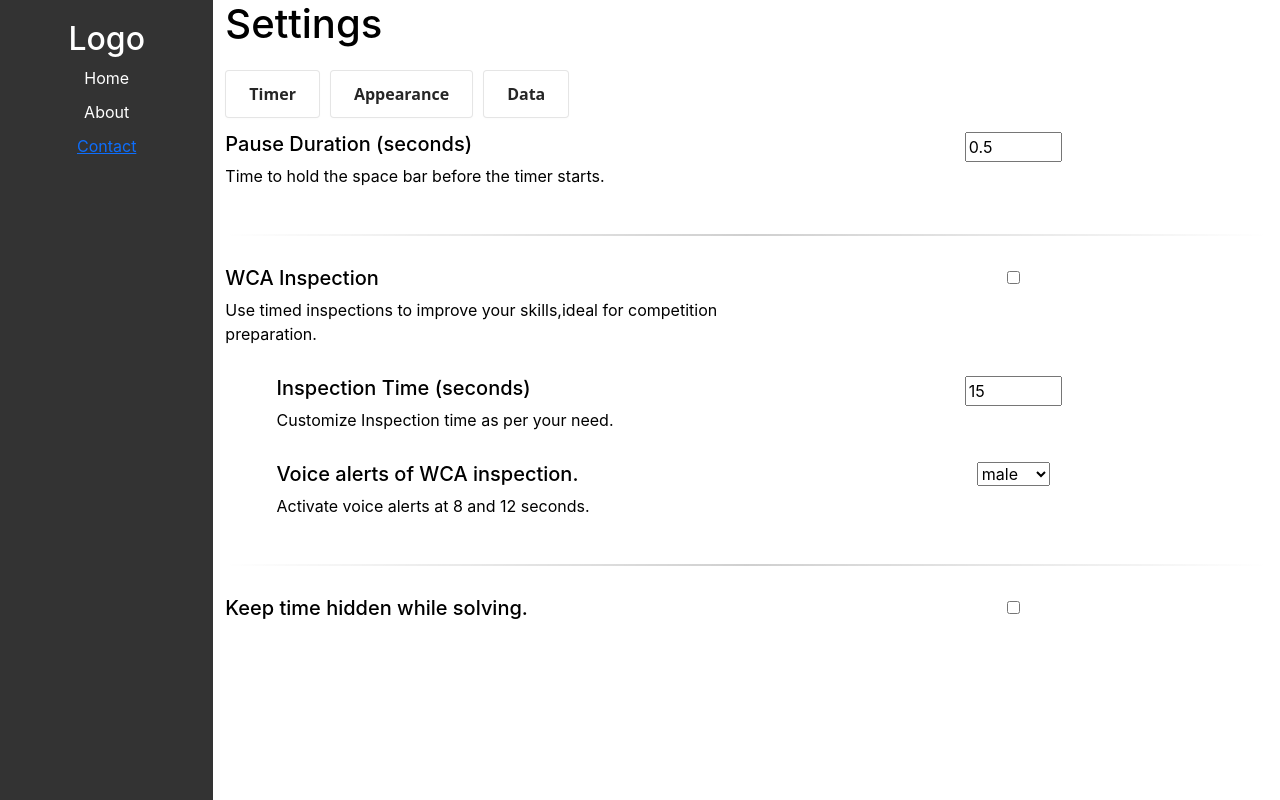
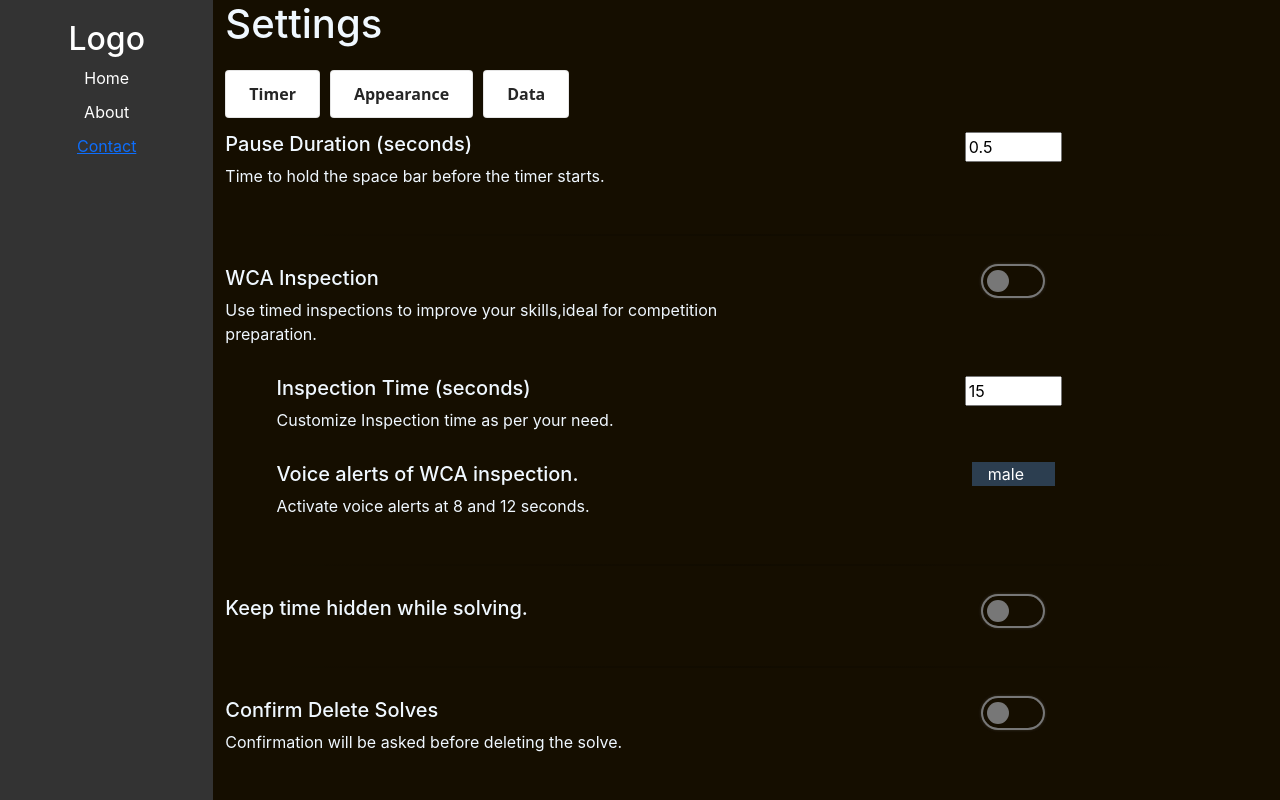
Before and after one commit to Abhiraj721/CubeSync, a React (Create React App) app: page /settings in a window 1280 px wide. Built offline with nearby package versions, Linux system fonts and the light colour scheme.

Commit message:
theme settings added

```diff
--- a/src/App.jsx
+++ b/src/App.jsx
@@ -45,6 +45,7 @@ function App() {
       currSession={currSession}
       setCurrPuzzle={setCurrPuzzle}
       solvesArr={currSessionsSolves}
+      settings={settings}
     />
   );
   const scramble = (
--- a/src/components/Data/DefaultSettings.js
+++ b/src/components/Data/DefaultSettings.js
@@ -4,9 +4,12 @@ const intialSettings = {
       isInspectionEnabled:false,
       inspectionTime:15,
       hideTimer:false,
-      inspectionVoiceAlerts:"male"
+      inspectionVoiceAlerts:"male",
+      isConfirmBeforeDelete:false
     },
-    themeSettings: {},
+    themeSettings: {
+      fontColor:"blue"
+    },
   };
 
   export default intialSettings
--- a/src/components/Data/SettingsData.js
+++ b/src/components/Data/SettingsData.js
@@ -37,6 +37,12 @@ const timerSettings = [
       inputType: "checkbox",
       settingValue: "hideTimer",
     },
+    {
+      title: "Confirm Delete Solves",
+      description: "Confirmation will be asked before deleting the solve.",
+      inputType: "checkbox",
+      settingValue: "isConfirmBeforeDelete",
+    },
 
     // {
     //   title: "Adjust Volume",
@@ -51,5 +57,14 @@ const timerSettings = [
     //   settingValue: "click me",
     // }
   ];
+  const themeSettings=[
+    {
 
-  export { timerSettings };
+        title: "font color",
+        description: "",
+        inputType: "color",
+        settingValue: "fontColor",
+
+    }
+  ]
+  export { timerSettings,themeSettings };
--- a/src/components/Settings/Settings.css
+++ b/src/components/Settings/Settings.css
@@ -1,9 +1,16 @@
 .settingsPanel {
-  color: black;
 display: flex;
 flex-direction: column;
+width: 100%;
 align-items:flex-start;
 gap: 14px;
+
+}
+.settings{
+  background-color: rgb(21, 14, 0);
+  height: 100vh;
+  /* overflow-x: hidden; */
+ overflow-y: scroll;
 }
 
 .settingsChoiceBtn:not(:last-child) {
--- a/src/components/Settings/Settings.jsx
+++ b/src/components/Settings/Settings.jsx
@@ -1,24 +1,28 @@
 import React, { useState} from "react";
 import "./Settings.css";
-import { timerSettings } from "../Data/SettingsData";
+import { timerSettings,themeSettings } from "../Data/SettingsData";
 import SettingCart from "./SettingsCart/SettingsCart";
 import { useEffect } from "react";
 
 function Settings({settings, setSettings}) {
+  const [currSettingChoice,setcurrSettingChoice]=useState(timerSettings)
 
+ function handleSettingChoiceChange(changedSetting){
+  setcurrSettingChoice(changedSetting)
+  }
   return (
-    <div className="col col-lg-10 col-md-11 col-12">
+    <div className="col col-lg-10 col-md-11 col-12 settings">
       <div className="settingsPanel">
         <h1>Settings</h1>
 
         <div className="settingsChoices">
-          <button className="settingsChoiceBtn">Timer</button>
-          <button className="settingsChoiceBtn">Appearance</button>
-          <button className="settingsChoiceBtn">Data</button>
+          <button onClick={(e)=> handleSettingChoiceChange(timerSettings)}  className="settingsChoiceBtn">Timer</button>
+          <button onClick={(e)=> handleSettingChoiceChange(themeSettings)}  className="settingsChoiceBtn">Appearance</button>
+          <button onClick={(e)=> handleSettingChoiceChange(e.target.value)}  className="settingsChoiceBtn">Data</button>
         </div>
 
         {settings &&
-          timerSettings.map((setting,index) => {
+          currSettingChoice.map((setting,index) => {
             return (
               <>
          {index!=0 && !setting.isSubSetting && <hr/>}
@@ -32,7 +36,6 @@ function Settings({settings, setSettings}) {
             );
           })}
       </div>
-      {console.log(localStorage.getItem("settings"))}
     </div>
   );
 }
--- a/src/components/Settings/SettingsCart/SettingsCart.jsx
+++ b/src/components/Settings/SettingsCart/SettingsCart.jsx
@@ -28,6 +28,8 @@ export default function SettingCart({
       );
     } else if (settingInputType == "checkbox") {
       return (
+        <div class="checkbox-wrapper-59">
+  <label class="switch">
         <input
           type="checkbox"
           name=""
@@ -35,6 +37,10 @@ export default function SettingCart({
           checked={settingState}
           onChange={() => handleSettingChange(!settingState)}
         />
+            <span class="slider"></span>
+  </label>
+</div>
+
       );
     } else if (settingInputType === "range") {
       return (
@@ -50,6 +56,9 @@ export default function SettingCart({
       return (
         <input type="number" name="quantity" value={settingState} onChange={(e) => handleSettingChange(e.target.value)} min="0" max="100" step="1"></input>
       );
+    }
+    else if(settingInputType=="color"){
+      return <input type="color" value={settingState} onChange={(e)=>handleSettingChange(e.target.value)} name="" id="" />
     }
   }
   function handleSettingChange(changedValue) {
--- a/src/components/Solves/Solves.css
+++ b/src/components/Solves/Solves.css
@@ -1,5 +1,5 @@
 .solvesContainer {
-  background-color: rgb(16, 13, 30);
+  background-color: rgb(0, 19, 7);
   color: rgb(22, 21, 21);
   min-height: 50vh;
   max-height: 50vh;
--- a/src/components/Solves/Solves.jsx
+++ b/src/components/Solves/Solves.jsx
@@ -12,9 +12,12 @@ export default function Solves({
   currSession,
   setCurrPuzzle,
   solvesArr,
+  settings
 }) {
-
-
+const[isConfirmBeforeDelete,setIsConfirmBeforeDelete]=useState(false)
+useEffect(()=>{
+  setIsConfirmBeforeDelete(settings.timerSettings.isConfirmBeforeDelete)
+},[settings])
   const fireAlert = (solve) => {
     MySwal.fire(
       <SolveAlert
@@ -117,6 +120,29 @@ export default function Solves({
       }
     });
   }
+  function confirmBeforeDelete(solve) {
+    Swal.fire({
+      title: "Are you sure?",
+      text: "You won't be able to revert this!",
+      icon: "warning",
+      showCancelButton: true,
+      confirmButtonColor: "#3085d6",
+      cancelButtonColor: "#d33",
+      confirmButtonText: "Yes, delete it!"
+    }).then((result) => {
+      if (result.isConfirmed) {
+        Swal.fire({
+          position: "center",
+          icon: "success",
+          title: "Your solve has been deleted",
+          showConfirmButton: false,
+          timer: 900
+        });
+        handleDeleteSolve(solve);
+        rearrangeSno();
+      }
+    });
+  }
   return (
     <div className="solvesContainer">
       <div className="scrollableContainer">
@@ -156,27 +182,11 @@ export default function Solves({
                   <p
                     className="solveDelete"
                     onClick={() => {
-                      Swal.fire({
-                        title: "Are you sure?",
-                        text: "You won't be able to revert this!",
-                        icon: "warning",
-                        showCancelButton: true,
-                        confirmButtonColor: "#3085d6",
-                        cancelButtonColor: "#d33",
-                        confirmButtonText: "Yes, delete it!"
-                      }).then((result) => {
-                        if (result.isConfirmed) {
-                          Swal.fire({
-                            position: "center",
-                            icon: "success",
-                            title: "Your solve has been deleted",
-                            showConfirmButton: false,
-                            timer: 900
-                          });
-                          handleDeleteSolve(solve);
-                          rearrangeSno();
-                        }
-                      })
+                    if(isConfirmBeforeDelete)  confirmBeforeDelete(solve);
+                    else {
+                      handleDeleteSolve(solve)
+                      rearrangeSno()
+                    }
                     }}
                   >
                     X
--- a/src/index.css
+++ b/src/index.css
@@ -5,6 +5,7 @@ body {
     sans-serif;
   -webkit-font-smoothing: antialiased;
   -moz-osx-font-smoothing: grayscale;
+
 }
 
 code {
@@ -65,3 +66,102 @@ hr {
   height: 2px;
   background-image: linear-gradient(to right, rgba(0, 0, 0, 0), rgba(0, 0, 0, 0.75), rgba(0, 0, 0, 0));
 }
+
+
+
+  .checkbox-wrapper-59 input[type="checkbox"] {
+    visibility: hidden;
+    display: none;
+  }
+
+  .checkbox-wrapper-59 *,
+  .checkbox-wrapper-59 ::after,
+  .checkbox-wrapper-59 ::before {
+    box-sizing: border-box;
+  }
+
+  .checkbox-wrapper-59 .switch {
+    width: 60px;
+    height: 30px;
+    position: relative;
+    display: inline-block;
+  }
+
+  .checkbox-wrapper-59 .slider {
+    position: absolute;
+    top: 0;
+    bottom: 0;
+    left: 0;
+    right: 0;
+    border-radius: 30px;
+    box-shadow: 0 0 0 2px #777, 0 0 4px #777;
+    cursor: pointer;
+    border: 4px solid transparent;
+    overflow: hidden;
+    transition: 0.2s;
+  }
+
+  .checkbox-wrapper-59 .slider:before {
+    position: absolute;
+    content: "";
+    width: 100%;
+    height: 100%;
+    background-color: #777;
+    border-radius: 30px;
+    transform: translateX(-56px);
+    transition: 0.2s;
+  }
+
+  .checkbox-wrapper-59 input:checked + .slider:before {
+    transform: translateX(4px);
+    background-color: limeGreen;
+  }
+
+  .checkbox-wrapper-59 input:checked + .slider {
+    box-shadow: 0 0 0 2px limeGreen, 0 0 8px limeGreen;
+  }
+
+  /* select css */
+
+select {
+  /* Reset Select */
+  appearance: none;
+  outline: 10px red;
+  border: 0;
+  box-shadow: none;
+  /* Personalize */
+  flex: 1;
+  padding: 0 1em;
+  color: #fff;
+  background-color: #2c3e50;
+  background-image: none;
+  cursor: pointer;
+}
+/* Remove IE arrow */
+select::-ms-expand {
+  display: none;
+}
+/* Custom Select wrapper */
+.select {
+  position: relative;
+  display: flex;
+  width: 20em;
+  height: 3em;
+  border-radius: .25em;
+  overflow: hidden;
+}
+/* Arrow */
+.select::after {
+  content: '\25BC';
+  position: absolute;
+  top: 0;
+  right: 0;
+  padding: 1em;
+  background-color: #34495e;
+  transition: .25s all ease;
+  pointer-events: none;
+}
+/* Transition */
+.select:hover::after {
+  color: #f39c12;
+}
```
Also changed, not shown: src/components/Timer/Timer.jsx (+25 -34 lines).
